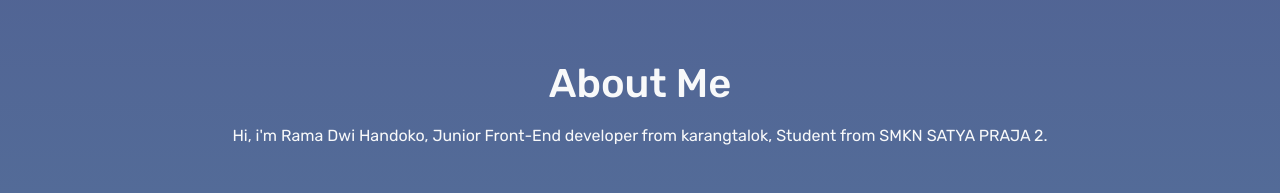
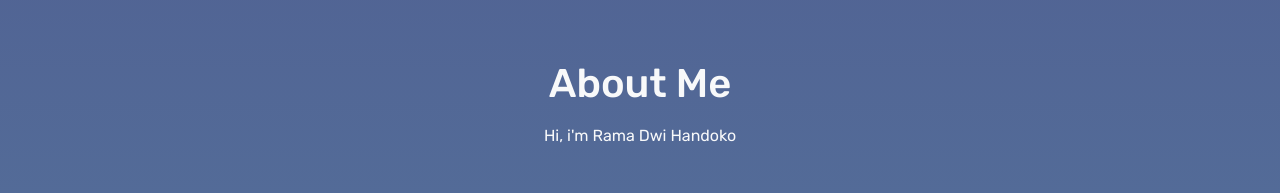
Before and after one commit to Ramawbi/ramawbi.github.io, a plain HTML site: page index.html in a window 1280 px wide. Shown: the part 840-1033 px from the top of the page. Drawn offline with nearby package versions, Linux system fonts and the light colour scheme.

Commit message:
Update index.html

```diff
--- a/index.html
+++ b/index.html
@@ -73,7 +73,7 @@
     <section id="about-me" class="position-relative">
       <div class="container text-center text-light justify-content-center position-relative">
         <h1>About Me</h1>
-        <p class="mt-3 mb-4">Hi, i'm Rama Dwi Handoko, Junior Front-End developer from karangtalok, Student from SMKN SATYA PRAJA 2.</p>
+        <p class="mt-3 mb-4">Hi, i'm Rama Dwi Handoko</p>
         <h1 class="fs-4 mt-5 fw-bold mb-4">Skills</h1>
         <i class="fa skill fa-html5 fa-4x mx-5 html-color" title="HTML 5"></i>
         <i class="fab skill fa-css3-alt fa-4x mx-5 text-info" title="CSS 3"></i>
```
